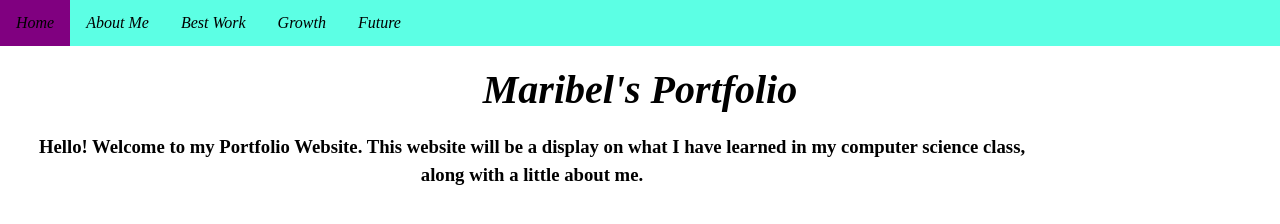
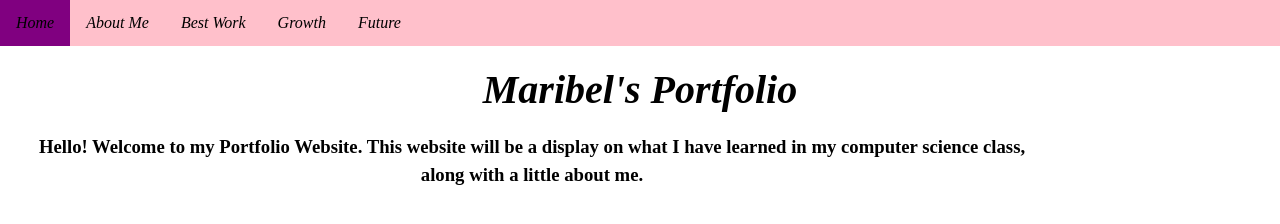
Before and after one commit to mluna2324/CAPExampleA4, a plain HTML site: page index.html in a window 1280 px wide. Drawn offline with Linux system fonts and the light colour scheme.

Commit message:
Update style.css

```diff
--- a/style.css
+++ b/style.css
@@ -13,7 +13,7 @@
         margin: 0;
         padding: 0;
         overflow: hidden;
-        background-color: #5cffe4;
+        background-color: pink;
       }
 
       ul li {
```
